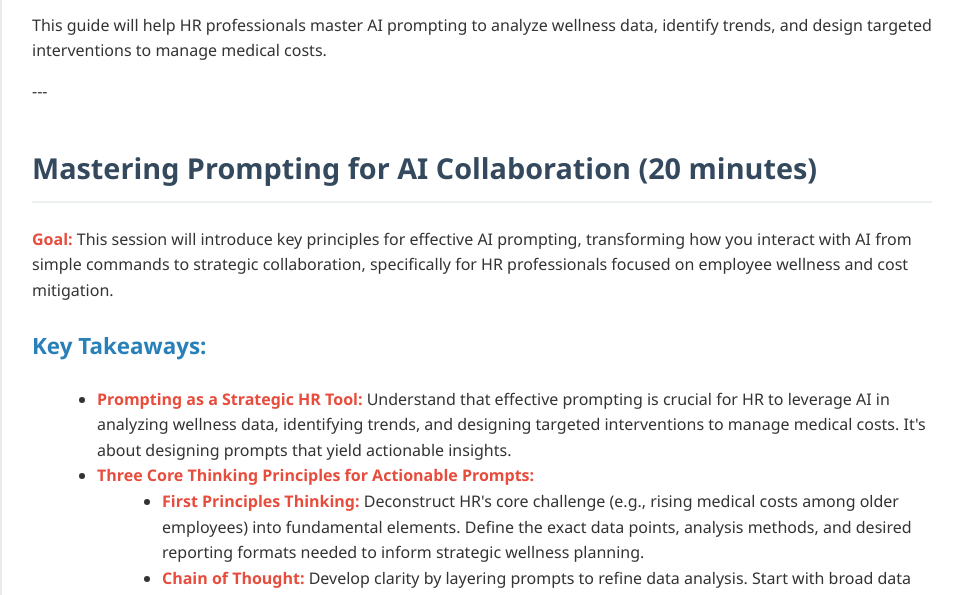
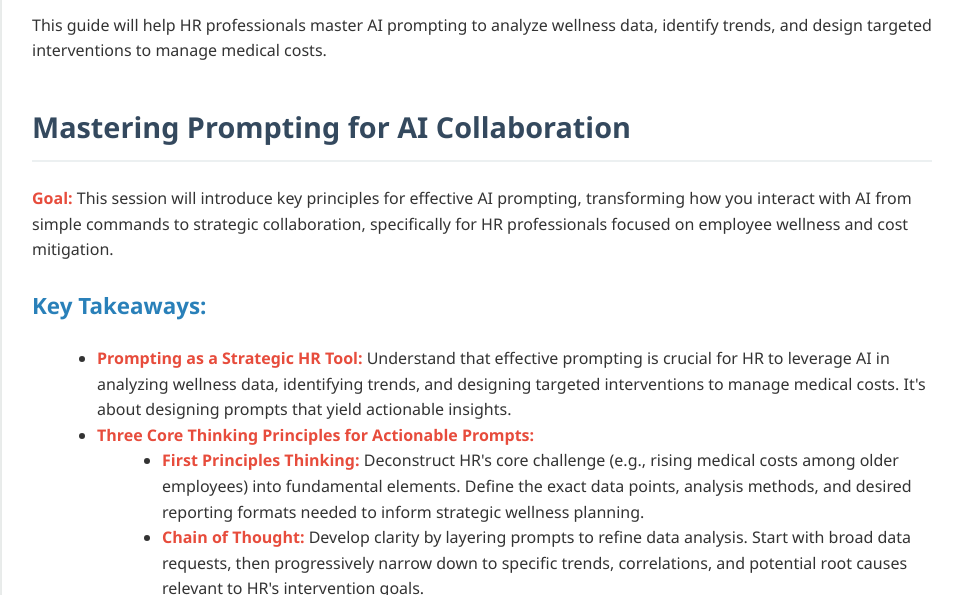
Before and after one commit to rico1648/MentalModels, a plain HTML site: page example.html in a window 1280 px wide. Shown: the part 178-773 px from the top of the page, without its empty margins (158-1120 px from the left). Drawn offline with Linux system fonts and the light colour scheme.

Commit message:
Update example.html

```diff
--- a/example.html
+++ b/example.html
@@ -114,10 +114,7 @@
     <div class="container">
         <h1>Interactive AI Prompting Guide for HR</h1>
         <p>This guide will help HR professionals master AI prompting to analyze wellness data, identify trends, and design targeted interventions to manage medical costs.</p>
-
-        ---
-
-        <h2>Mastering Prompting for AI Collaboration (20 minutes)</h2>
+        <h2>Mastering Prompting for AI Collaboration</h2>
         <p><strong>Goal:</strong> This session will introduce key principles for effective AI prompting, transforming how you interact with AI from simple commands to strategic collaboration, specifically for HR professionals focused on employee wellness and cost mitigation.</p>
 
         <h3>Key Takeaways:</h3>
```
